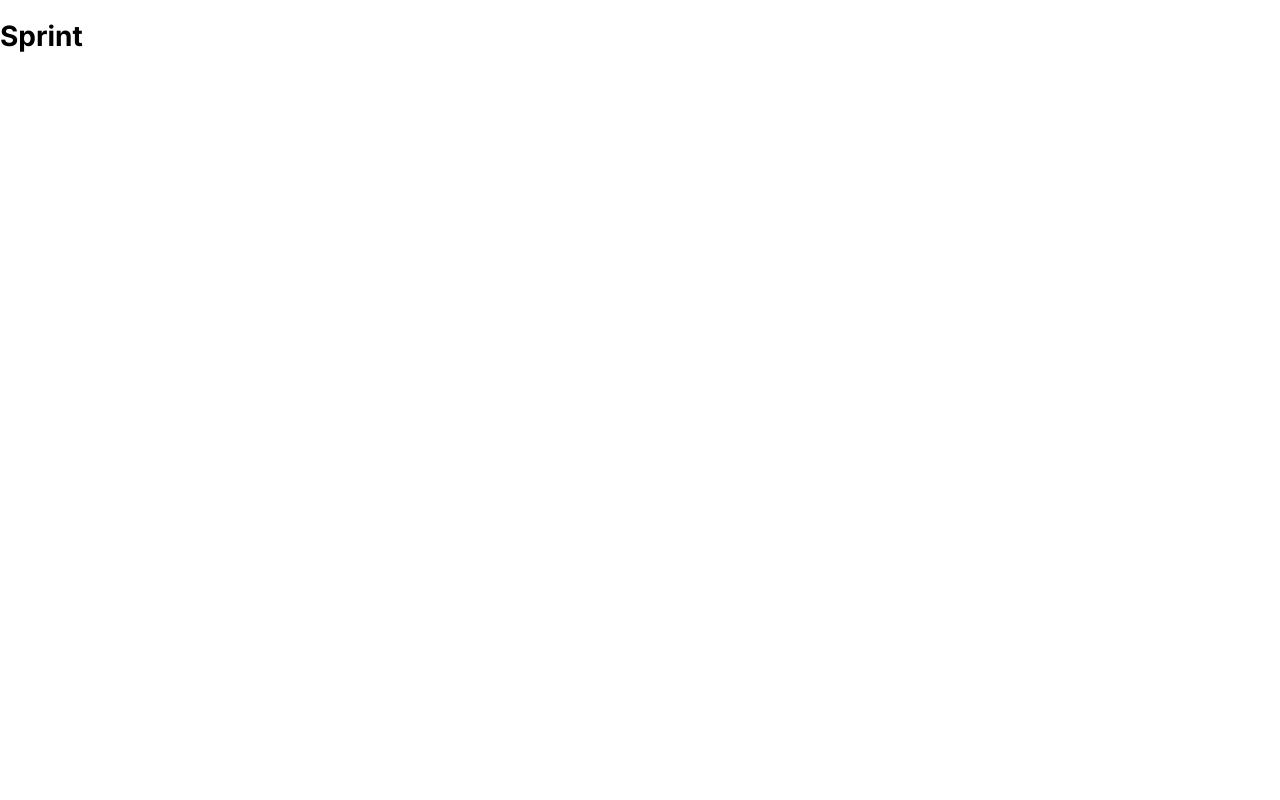
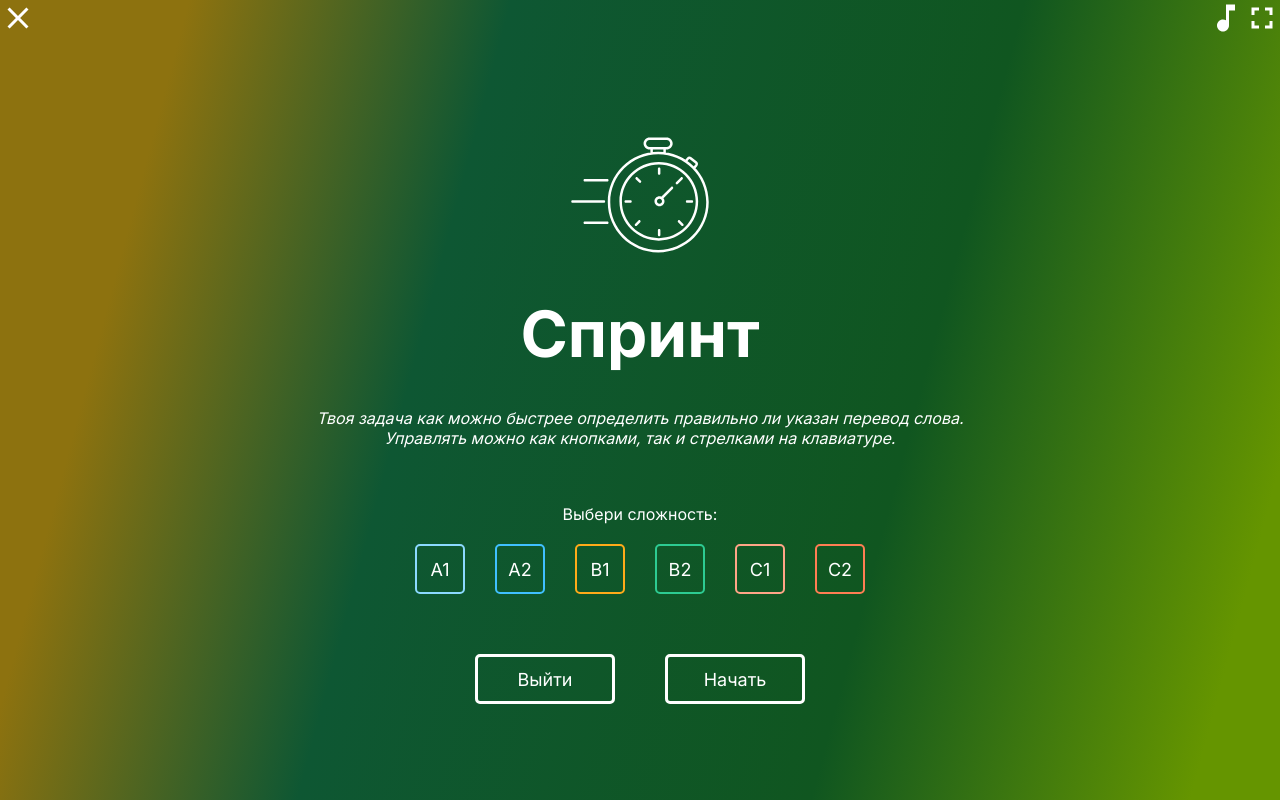
Before and after one commit to ninox14/rs-lang, a React (Create React App) app: page /games/sprint in a window 1280 px wide. Built offline with nearby package versions, Linux system fonts and the light colour scheme.

Commit message:
feat: add start screen layout

```diff
--- /dev/null
+++ b/src/pages/Sprint/Components/DifficultyButtons/DifficultyButtons.scss
@@ -0,0 +1,88 @@
+@import 'styles/variables/_.scss';
+
+.options-difficulty {
+  display: flex;
+  flex-direction: column;
+  align-items: center;
+  margin-top: 40px;
+}
+
+.options-difficulty__title {
+  margin-top: 0;
+  margin-bottom: 20px;
+  font-size: 16px;
+}
+
+.options-difficulty__controls {
+  display: flex;
+  flex-wrap: wrap;
+  justify-content: space-between;
+  column-gap: 30px;
+  row-gap: 20px;
+  max-width: 500px;
+
+  @media all and (max-width: 600px) {
+    max-width: 230px;
+  }
+}
+
+.options-difficulty__btn {
+  background-color: transparent;
+  border-radius: 5px;
+  border: solid 2px $white;
+  text-align: center;
+  width: 50px;
+  height: 50px;
+  font-size: 18px;
+  font-family: inherit;
+  color: inherit;
+  cursor: pointer;
+  transition: 0.5s;
+
+  &:hover {
+    color: $black;
+  }
+}
+
+.options-difficulty__btn:nth-child(1) {
+  border-color: $light-blue;
+
+  &:hover {
+    background-color: $light-blue;
+  }
+}
+.options-difficulty__btn:nth-child(2) {
+  border-color: $blue;
+
+  &:hover {
+    background-color: $blue;
+  }
+}
+.options-difficulty__btn:nth-child(3) {
+  border-color: $yellow;
+
+  &:hover {
+    background-color: $yellow;
+  }
+}
+.options-difficulty__btn:nth-child(4) {
+  border-color: $green;
+
+  &:hover {
+    background-color: $green;
+  }
+}
+.options-difficulty__btn:nth-child(5) {
+  border-color: $peach;
+
+  &:hover {
+    background-color: $peach;
+  }
+}
+.options-difficulty__btn:nth-child(6) {
+  border-color: $orange;
+
+  &:hover {
+    background-color: $orange;
+  }
+}
--- /dev/null
+++ b/src/pages/Sprint/Components/DifficultyButtons/DifficultyButtons.tsx
@@ -0,0 +1,35 @@
+import { FC } from 'react';
+import './DifficultyButtons.scss';
+
+const levels = ['A1', 'A2', 'B1', 'B2', 'C1', 'C2'];
+
+interface IDifficultyButtons {
+  isFromTextbook: boolean;
+}
+
+const DifficultyButtons: FC<IDifficultyButtons> = ({ isFromTextbook }) => {
+  if (isFromTextbook) {
+    return (
+      <div className="options-difficulty">
+        <p className="options-difficulty__title">Выбери сложность:</p>
+        <div className="options-difficulty__controls">
+          {levels.map((el) => (
+            <button key={el} className="options-difficulty__btn">
+              {el}
+            </button>
+          ))}
+        </div>
+      </div>
+    );
+  } else {
+    return (
+      <div className="options-difficulty">
+        <p className="options-difficulty__title">
+          Игра будет запущена со словами с текущей страницы
+        </p>
+      </div>
+    );
+  }
+};
+
+export default DifficultyButtons;
--- /dev/null
+++ b/src/pages/Sprint/Sprint.scss
@@ -0,0 +1,50 @@
+@import 'styles/variables/_.scss';
+
+.page_sprint {
+  display: flex;
+  flex-direction: column;
+  color: $white;
+  background: $sprint-bg;
+}
+
+.page-controls {
+  display: flex;
+  justify-content: space-between;
+  width: 100%;
+}
+
+.sprint_btn {
+  width: 1.5em;
+  height: 1.5em;
+  fill: $white;
+}
+
+.sprint-content {
+  display: flex;
+  justify-content: center;
+  flex-direction: column;
+  align-items: center;
+  flex-grow: 1;
+}
+
+.sprint__controls-container {
+  display: flex;
+  column-gap: 50px;
+  margin-top: 60px;
+}
+
+.sprint__btn_title {
+  display: flex;
+  align-items: center;
+  justify-content: center;
+  width: 140px;
+  height: 50px;
+  color: inherit;
+  font-family: inherit;
+  font-size: 18px;
+  background-color: transparent;
+  border-radius: 5px;
+  border: 3px solid $white;
+  cursor: pointer;
+  transition: 0.5s;
+}
--- a/src/pages/Sprint/Sprint.tsx
+++ b/src/pages/Sprint/Sprint.tsx
@@ -1,5 +1,45 @@
 import { FC } from 'react';
+import CloseIcon from '@mui/icons-material/Close';
+import FullscreenIcon from '@mui/icons-material/Fullscreen';
+import FullscreenExitIcon from '@mui/icons-material/FullscreenExit';
+import MusicNoteIcon from '@mui/icons-material/MusicNote';
+import MusicOffIcon from '@mui/icons-material/MusicOff';
+import VolumeUpIcon from '@mui/icons-material/VolumeUp';
+import TimerOutlinedIcon from '@mui/icons-material/TimerOutlined';
+import './Sprint.scss';
+import StartScreen from './StartScreen/StartScreen';
+import { Link } from 'react-router-dom';
 
-const Sprint: FC = () => <h1>Sprint</h1>;
+const Sprint: FC = () => {
+  const gameMode = 'start-screen';
+  const isFullscreen = true;
+  return (
+    <main className="page page_sprint">
+      <div className="page-controls">
+        <CloseIcon className="sprint_btn btn_exit" />
+        <div className="sprint-btns-wrapper">
+          <MusicNoteIcon className="sprint_btn btn_alerts" />
+          {isFullscreen ? (
+            <FullscreenIcon className="sprint_btn btn_fullscreen btn_fullscreen_on" />
+          ) : (
+            <FullscreenExitIcon className="sprint_btn btn_fullscreen btn_fullscreen_off" />
+          )}
+        </div>
+      </div>
+      <div className="sprint-content">
+        {gameMode === 'start-screen' ? <StartScreen /> : null}
+        {gameMode === 'start-screen' ? (
+          <div className="sprint__controls-container">
+            {/* link to? where? title? back? */}
+            <Link to={'/'} className="sprint__btn_title btn__to-textbook">
+              Выйти
+            </Link>
+            <button className="sprint__btn_title  btn__start">Начать</button>
+          </div>
+        ) : null}
+      </div>
+    </main>
+  );
+};
 
 export default Sprint;
--- /dev/null
+++ b/src/pages/Sprint/StartScreen/StartScreen.scss
@@ -0,0 +1,48 @@
+@import 'styles/variables/_.scss';
+
+.sprint_start-screen {
+  display: flex;
+  align-items: center;
+  flex-direction: column;
+  max-width: 650px;
+  width: calc(100% - 20px);
+}
+
+.sprint__logo {
+  width: 150px;
+  height: 120px;
+  fill: $white;
+}
+
+.sprint__title {
+  margin-top: 40px;
+  margin-bottom: 20px;
+  font-size: 64px;
+}
+
+.sprint__description {
+  font-style: italic;
+  font-size: 16px;
+  text-align: center;
+}
+
+.btn__to-textbook:hover {
+  border-color: $orange;
+  background-color: $orange;
+  color: $black;
+}
+
+.btn__start:hover {
+  border-color: $green;
+  background-color: $green;
+  color: $black;
+}
+
+@media all and (max-width: 600px) {
+  .sprint_start-screen {
+    max-width: 360px;
+  }
+  .sprint__title {
+    font-size: 36px;
+  }
+}
--- /dev/null
+++ b/src/pages/Sprint/StartScreen/StartScreen.tsx
@@ -0,0 +1,22 @@
+import { FC } from 'react';
+import DifficultyButtons from '../Components/DifficultyButtons/DifficultyButtons';
+import './StartScreen.scss';
+
+import { ReactComponent as SprintLogo } from 'assets/icons/sprint.svg';
+
+const StartScreen: FC = () => {
+  const isFromTextbook = true;
+  return (
+    <div className="sprint_start-screen">
+      <SprintLogo className="sprint__logo" />
+      <h2 className="sprint__title">Спринт</h2>
+      <p className="sprint__description">
+        Твоя задача как можно быстрее определить правильно ли указан перевод
+        слова. Управлять можно как кнопками, так и стрелками на клавиатуре.
+      </p>
+      <DifficultyButtons isFromTextbook={isFromTextbook} />
+    </div>
+  );
+};
+
+export default StartScreen;
```
Also changed, not shown: src/assets/icons/sprint.svg.
